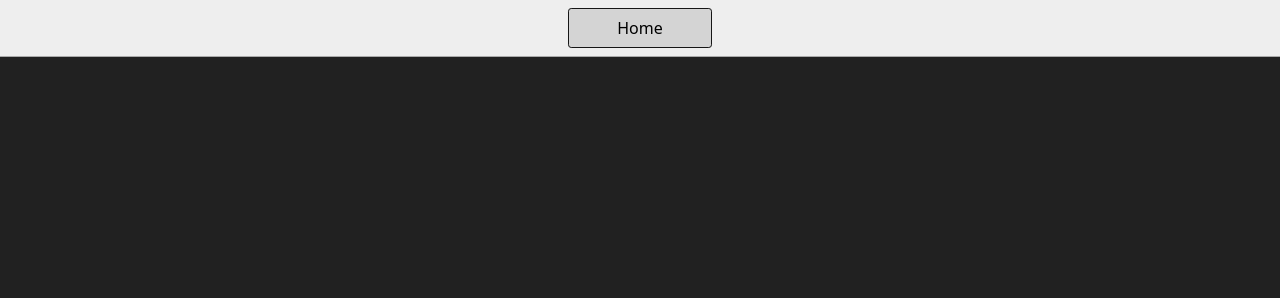
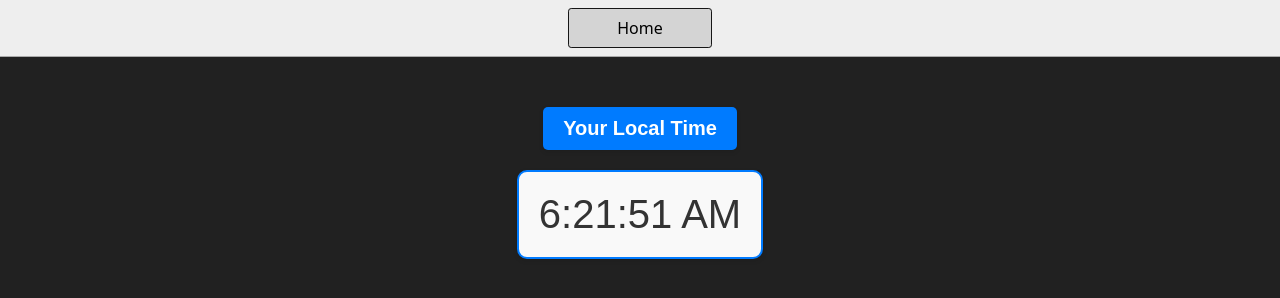
Before and after one commit to ashrutarora/js-learning, a plain HTML site: page 07_Projects/3-DigitalClock/index.html in a window 1280 px wide. Drawn offline with Linux system fonts and the light colour scheme.

Commit message:
project 3

```diff
--- a/07_Projects/3-DigitalClock/index.html
+++ b/07_Projects/3-DigitalClock/index.html
@@ -47,10 +47,16 @@
         padding: 1rem;
       }
     </style>
+    <link rel="stylesheet" href="styles.css">
   </head>
   <body style="background-color: #212121; color: whitesmoke">
     <nav>
       <a href="../index.html" aria-current="page">Home</a>
     </nav>
+    <div class="center">
+      <div id="banner"><span>Your Local Time</span></div>
+      <div id="clock"></div>
+    </div>
+    <script src="script.js"></script>
   </body>
 </html>
--- /dev/null
+++ b/07_Projects/3-DigitalClock/script.js
@@ -0,0 +1,6 @@
+const clock = document.getElementById("clock");
+
+setInterval(() => {
+  let date = new Date();
+  clock.innerHTML = date.toLocaleTimeString();
+}, 1000);
--- /dev/null
+++ b/07_Projects/3-DigitalClock/styles.css
@@ -0,0 +1,36 @@
+/* Center container styling */
+.center {
+    display: flex;
+    flex-direction: column;
+    align-items: center;
+    margin-top: 50px;
+    font-family: Arial, sans-serif;
+  }
+
+  /* Banner styling */
+  #banner {
+    background-color: #007bff;
+    color: white;
+    padding: 10px 20px;
+    border-radius: 5px;
+    box-shadow: 0 2px 5px rgba(0, 0, 0, 0.1);
+    margin-bottom: 20px;
+    text-align: center;
+  }
+
+  #banner span {
+    font-size: 20px;
+    font-weight: bold;
+  }
+
+  /* Clock styling */
+  #clock {
+    font-size: 40px;
+    color: #333;
+    border: 2px solid #007bff;
+    padding: 20px;
+    border-radius: 10px;
+    background-color: #f9f9f9;
+    box-shadow: 0 2px 5px rgba(0, 0, 0, 0.1);
+    text-align: center;
+  }
```
